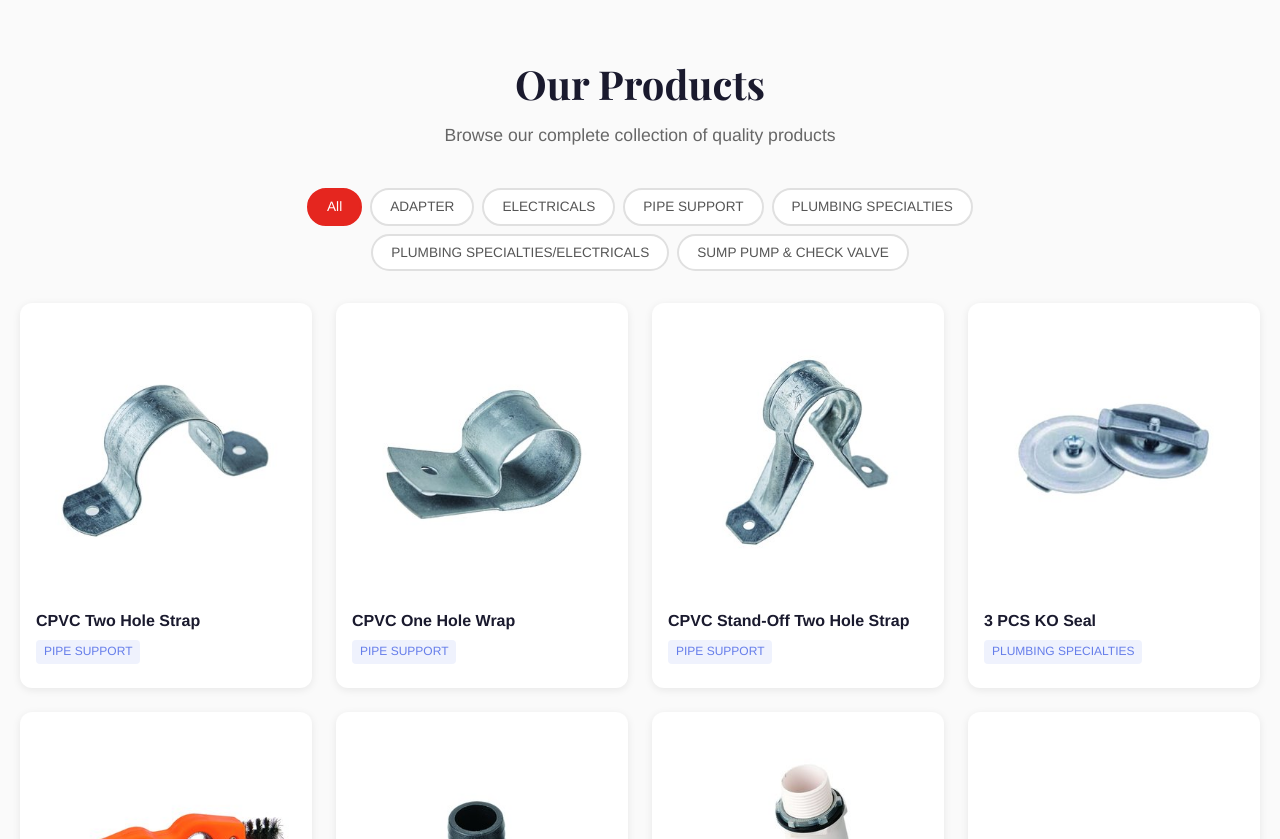
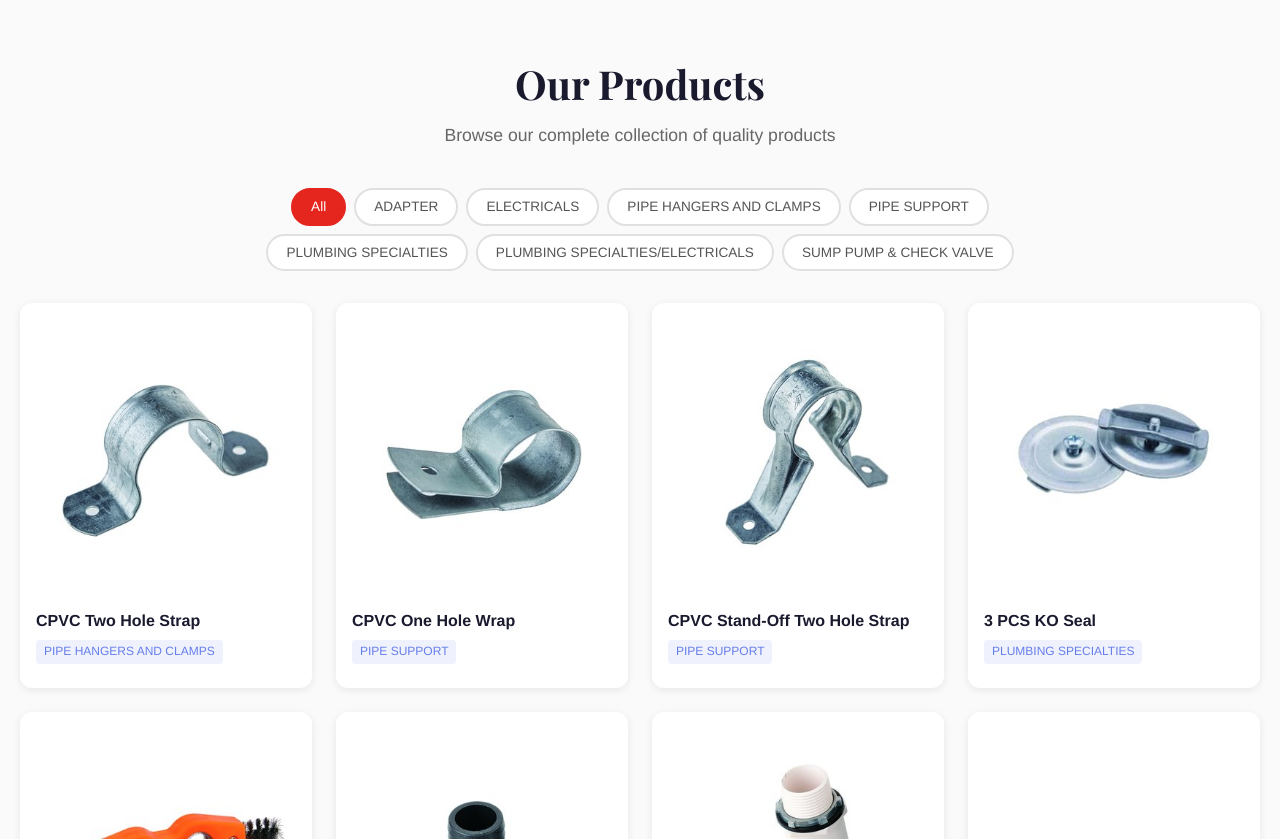
Before and after one commit to beyondrisks/plumate, a Jekyll site: the page built from index.md, in a window 1280 px wide and 900 px high, scrolled down 624 px, cut to the strip 61-900 px from the top of the window. Built offline with Jekyll 4.4.1, drawn with Linux system fonts in a browser that asks for light colours.

Commit message:
Update products.yml

```diff
--- a/_data/products.yml
+++ b/_data/products.yml
@@ -1,6 +1,6 @@
 - title: CPVC Two Hole Strap
   image: assets/images/products/thumbnails/126.jpg
-  category: PIPE SUPPORT
+  category: PIPE HANGERS AND CLAMPS
   price: 0
   description: 1/2" to 2"
 - title: CPVC One Hole Wrap
```
